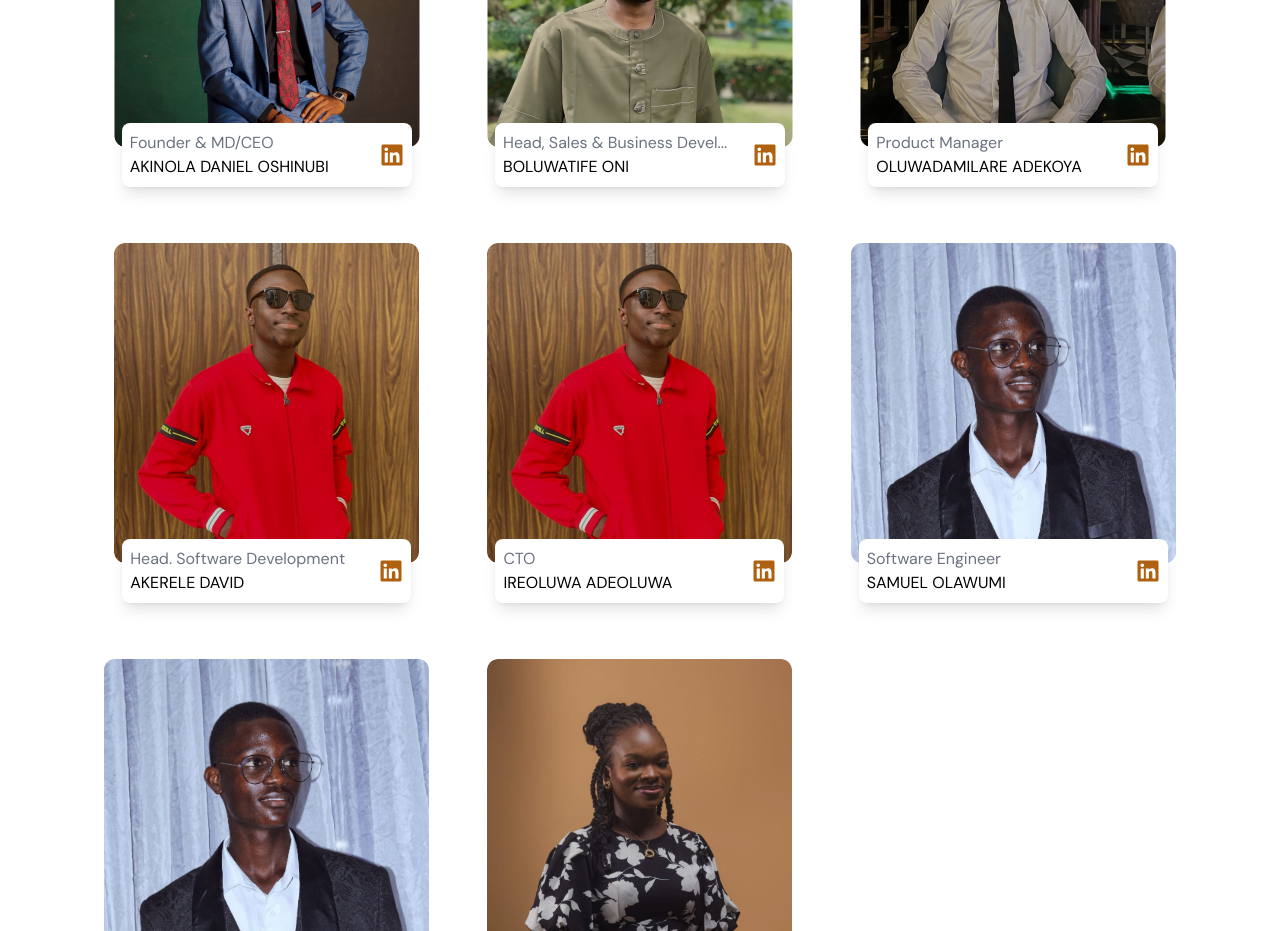
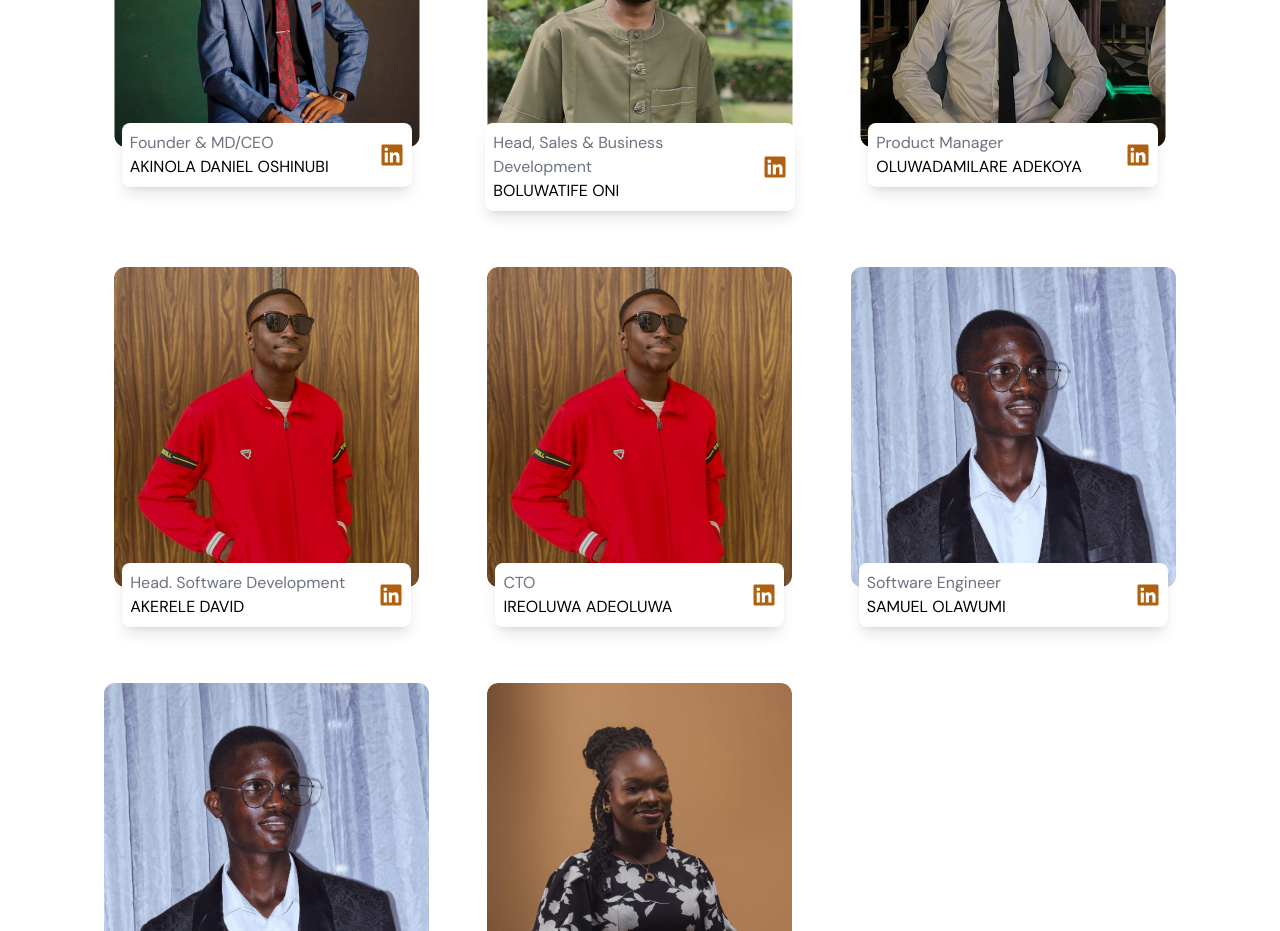
Before and after one commit to DavidAkerele/tekktopia, a React (Vite) app: page /our-team in a window 1280 px wide. Shown: the part 1660-2591 px from the top of the page. Built offline with nearby package versions, Linux system fonts and the light colour scheme.

Commit message:
David's correction

```diff
--- a/src/components/TeamMembers.jsx
+++ b/src/components/TeamMembers.jsx
@@ -14,7 +14,7 @@
     {
       name: 'BOLUWATIFE ONI',
       imageUrl: '/tife-oni.png',
-      role: 'Head, Sales & Business Devel...',
+      role: 'Head, Sales & Business Development',
       linkedIn: 'https://www.linkedin.com/in/ireoluwa-adesanya-8b5b9b1b4/',
     },
     {
--- a/src/components/home/heroSection/HomeHero.jsx
+++ b/src/components/home/heroSection/HomeHero.jsx
@@ -69,7 +69,7 @@
             <div className="ml-[12px]">
               <div className="text-[14px]">Akinola Daniel Oshinubi</div>
               <div className="text-[12px] text-[#697D95B2] mt-[4px]">
-                Founder & MD Tekktopia
+                Chief Executive Officer
               </div>
             </div>
           </div>
```
